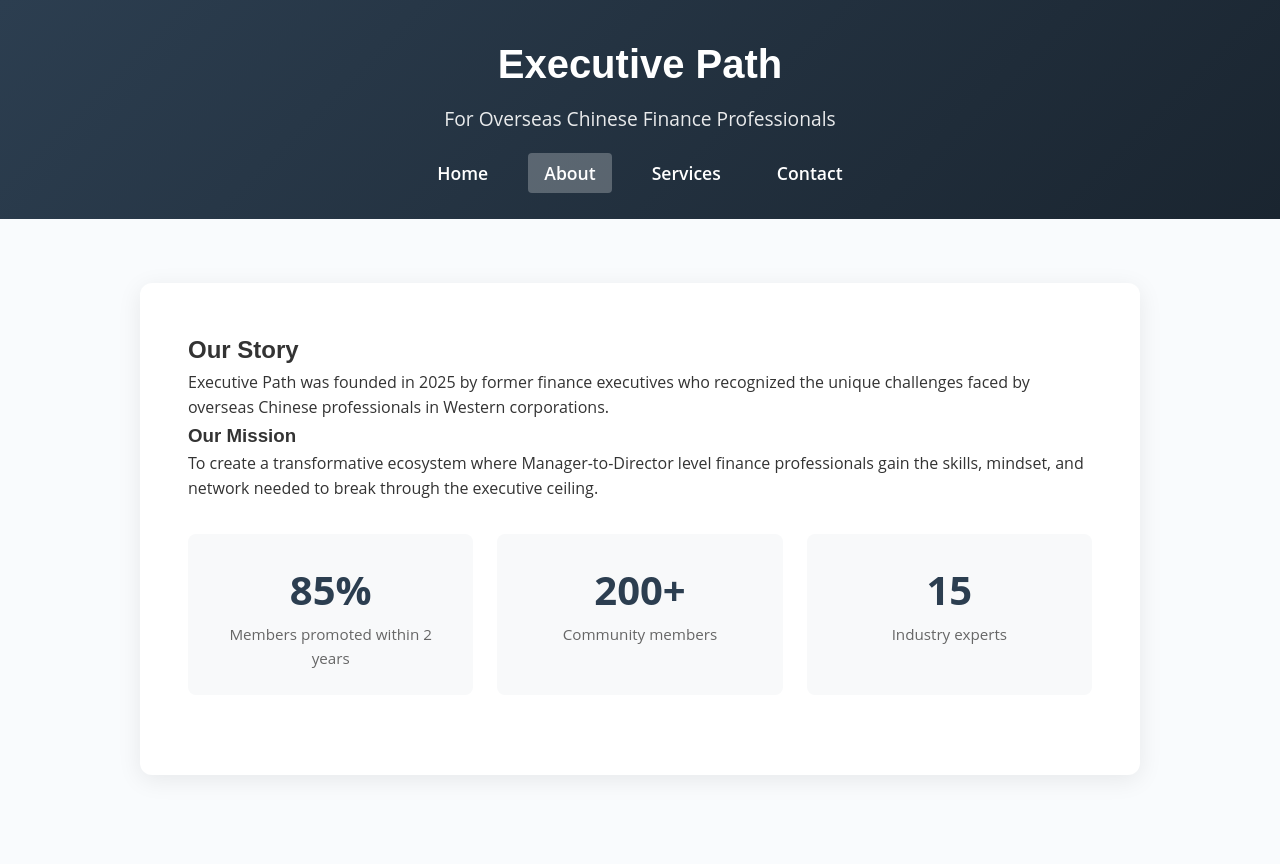
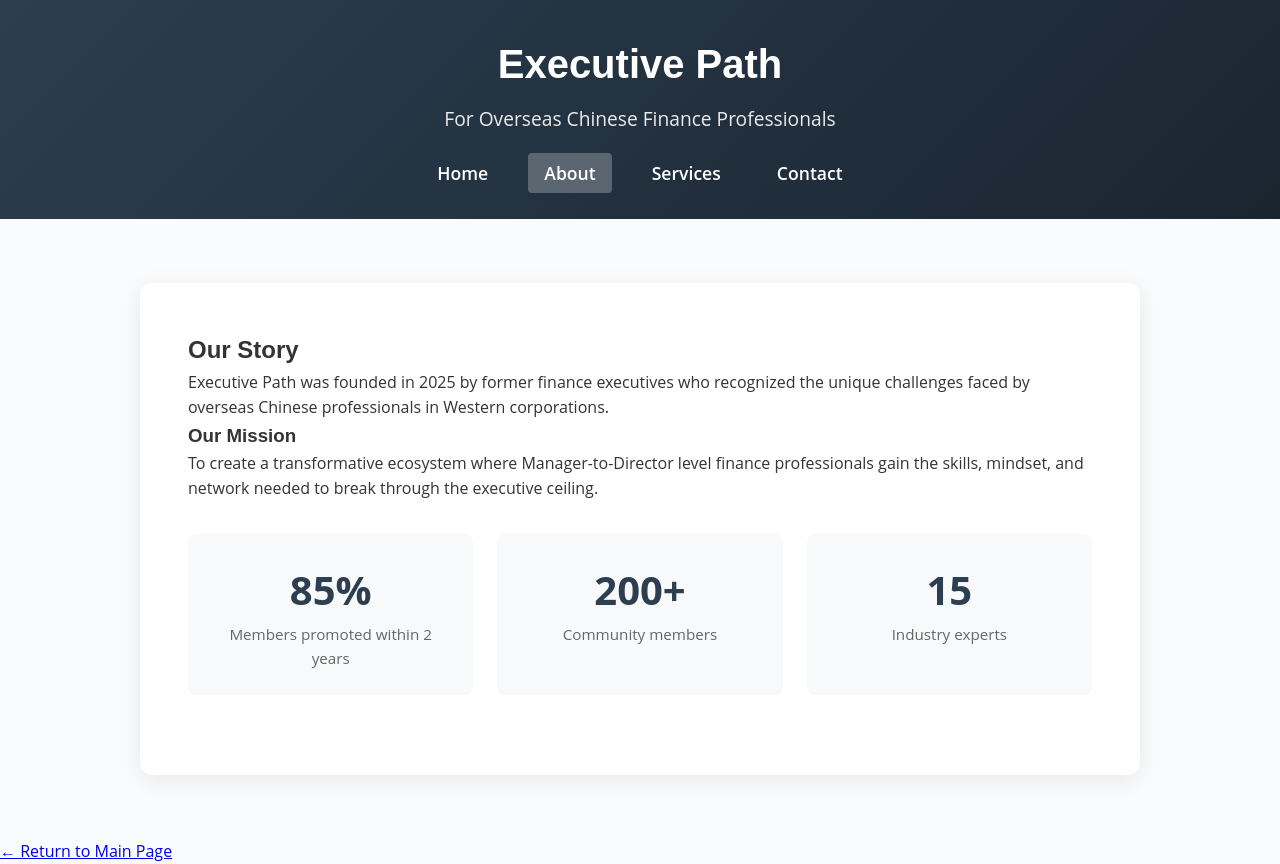
Before and after one commit to vibecoder2028/vortexai, a plain HTML site: page about.html in a window 1280 px wide. Before the commit the page ends 839 px from the top, so only its background shows below. Drawn offline with Linux system fonts and the light colour scheme.

Commit message:
Update about.html

```diff
--- a/about.html
+++ b/about.html
@@ -50,6 +50,9 @@
         </div>
     </section>
 
-    <!-- Reuse the same footer from index.html -->
+    <div class="return-button">
+  <a href="index.html">← Return to Main Page</a>
+</div>
+
 </body>
 </html>
```
